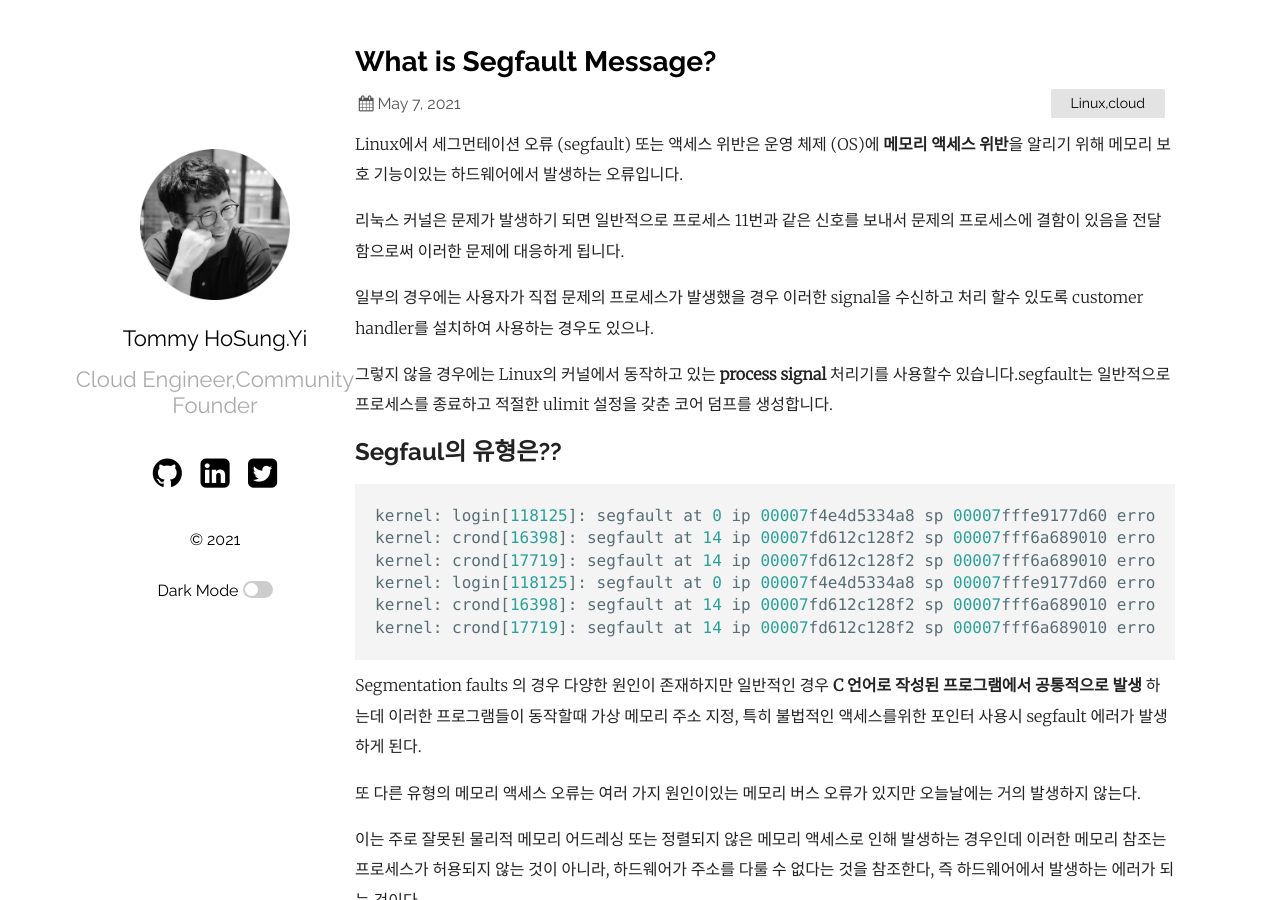
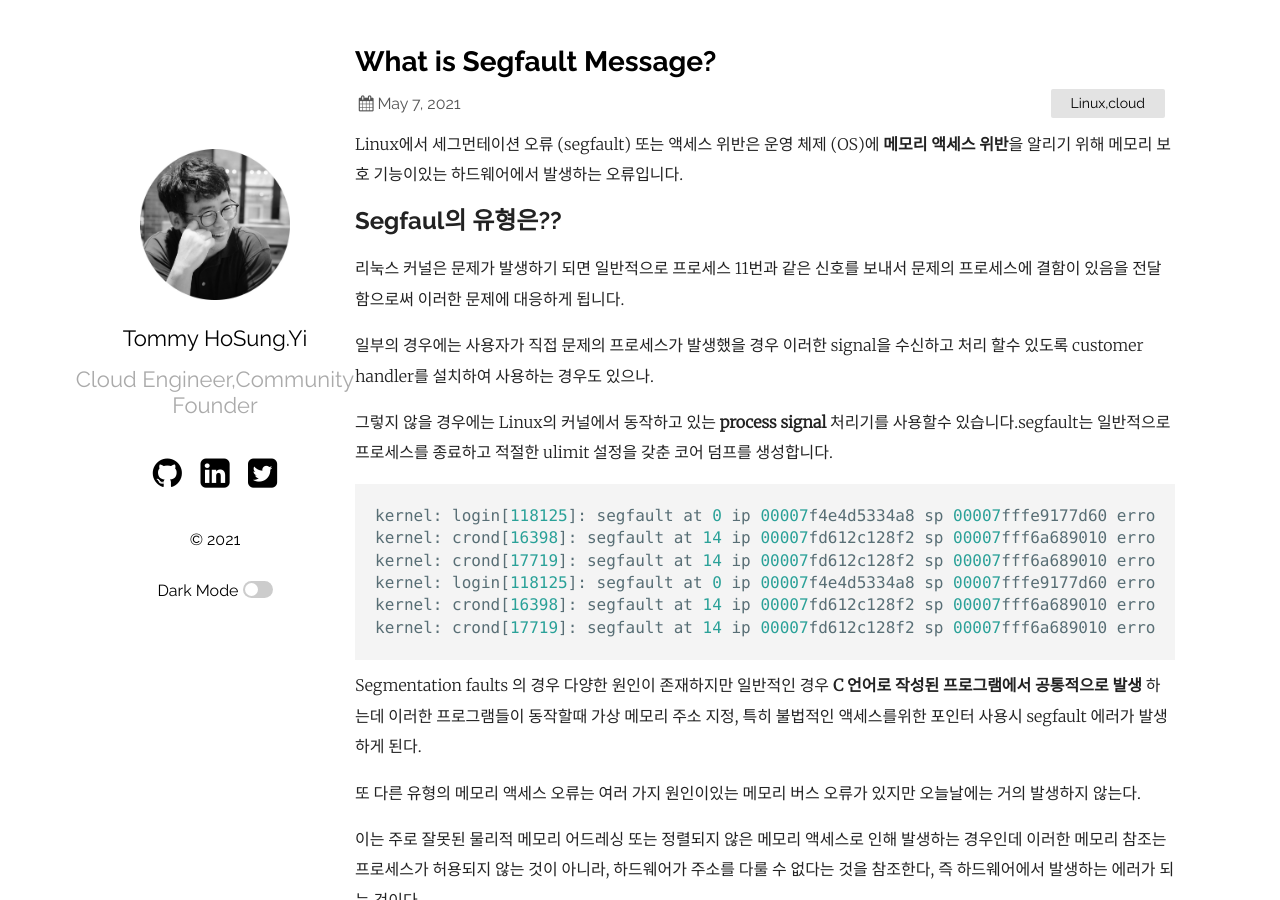
Before and after one commit to hslee77/hslee77.github.io, a Jekyll site: the page built from _posts/2021-05-07-LinuxSegfault-Event.md, in a window 1280 px wide and 900 px high. Built offline with Jekyll 4.4.1, drawn with Linux system fonts in a browser that asks for light colours.

````diff
--- a/_posts/2021-05-07-LinuxSegfault-Event.md
+++ b/_posts/2021-05-07-LinuxSegfault-Event.md
@@ -7,13 +7,12 @@ categories: Linux,cloud
 
 Linux에서 세그먼테이션 오류 (segfault) 또는 액세스 위반은 운영 체제 (OS)에 **메모리 액세스 위반**을 알리기 위해 메모리 보호 기능이있는 하드웨어에서 발생하는 오류입니다.
 
+## Segfaul의 유형은??
 리눅스 커널은 문제가 발생하기 되면 일반적으로 프로세스 11번과 같은 신호를 보내서 문제의 프로세스에 결함이 있음을 전달함으로써 이러한 문제에 대응하게 됩니다.
 
 일부의 경우에는 사용자가 직접 문제의 프로세스가 발생했을 경우 이러한 signal을 수신하고 처리 할수 있도록 customer handler를 설치하여 사용하는 경우도 있으나.
 
 그렇지 않을 경우에는 Linux의 커널에서 동작하고 있는 **process signal** 처리기를 사용할수 있습니다.segfault는 일반적으로 프로세스를 종료하고 적절한 ulimit 설정을 갖춘 코어 덤프를 생성합니다.
-
-## Segfaul의 유형은??
 
 ```javascript
 kernel: login[118125]: segfault at 0 ip 00007f4e4d5334a8 sp 00007fffe9177d60 error 15 in pam_unity_uac.so[7f4e4d530000+b000]
````
